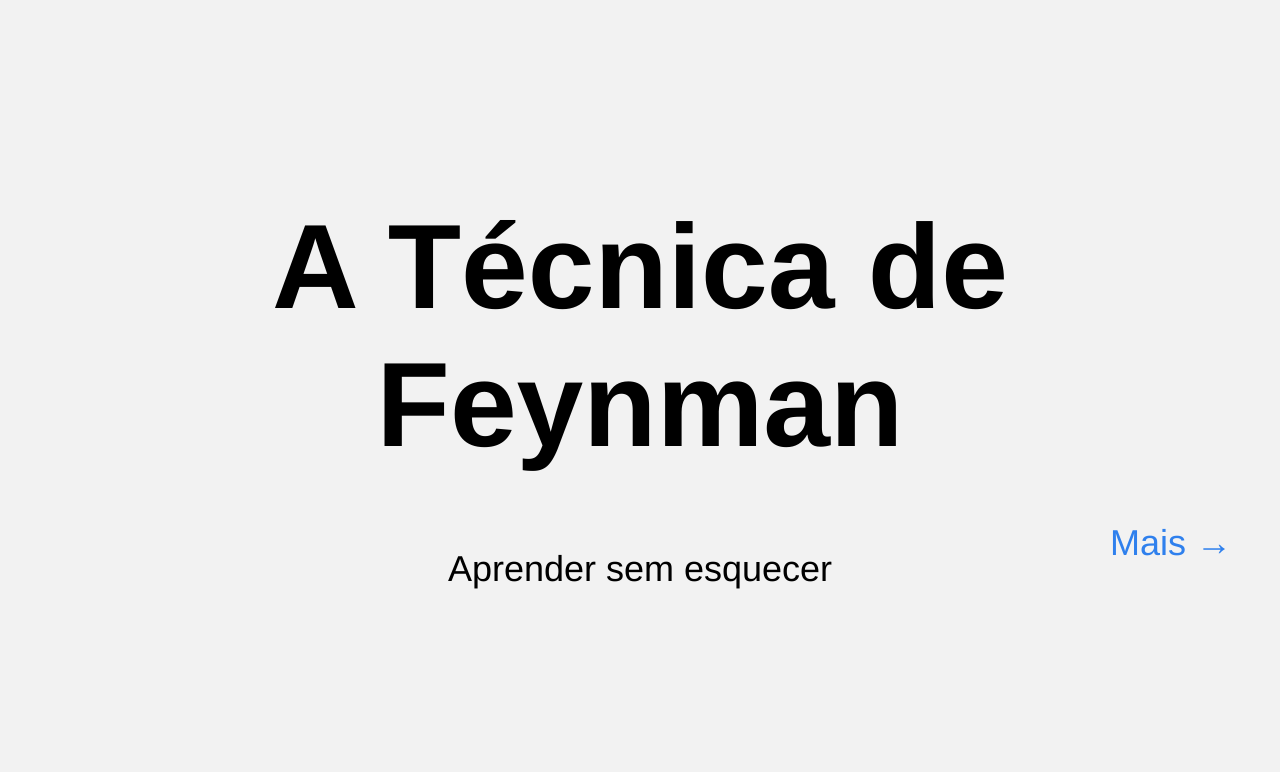
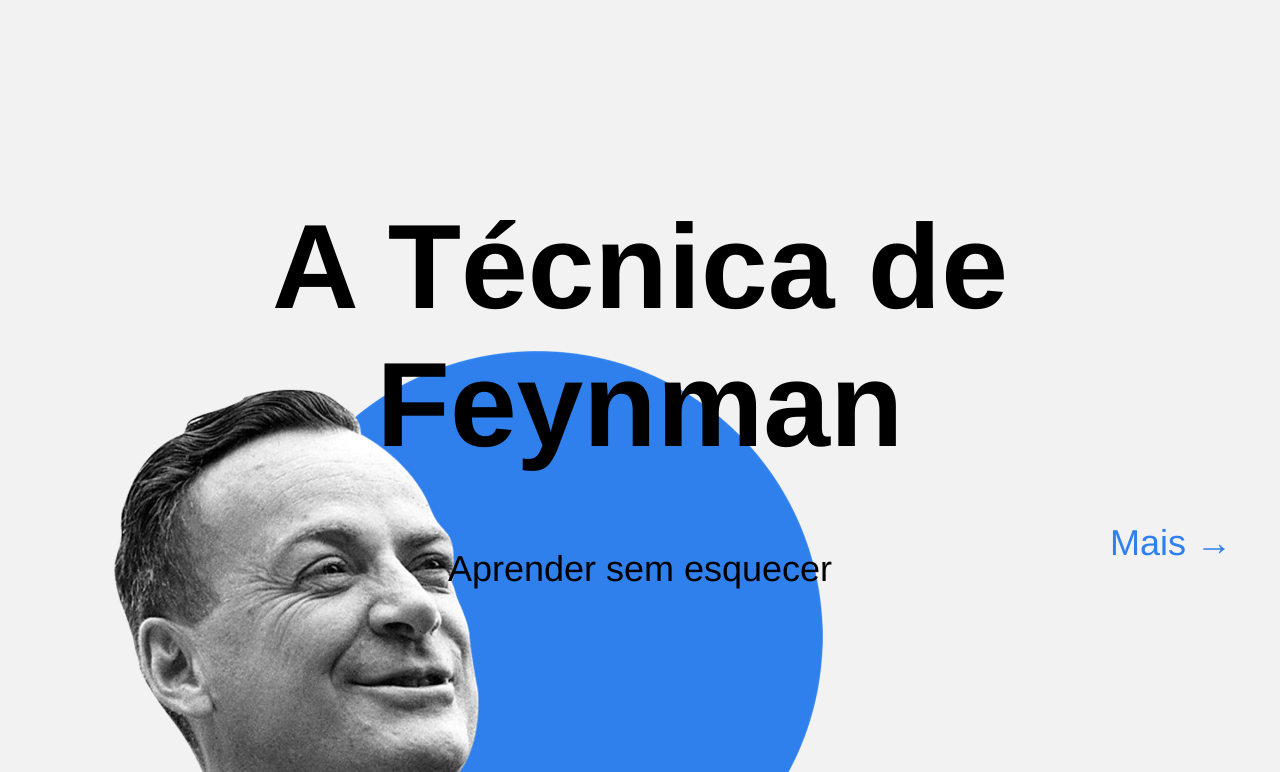
Before and after one commit to RafaGuanciale/aprendendo_a_aprender, a plain HTML site: page index.html in a window 1280 px wide. Shown: the part 2068-2840 px from the top of the page. Drawn offline with Linux system fonts and the light colour scheme.

Commit message:
Correções BG collor e Feynman block

```diff
--- a/styles/style.css
+++ b/styles/style.css
@@ -17,6 +17,10 @@
     display: flex;
     position: relative;
     background-color: #F2F2F2;;
+}
+
+.content{
+    background-color: #F2F2F2;
 }
 
 .header__column{
@@ -170,6 +174,8 @@
     position: relative;
     height: 790px;
     padding-top: 100px;
+    display: flex;
+    flex-direction: column;
 }
 
 .feynman__title{
@@ -179,6 +185,8 @@
     font-size: 120px;
     font-weight: bold;
     text-align: center;
+    position: relative;
+    z-index: 3;
 }
 
 .feynman__subtitle{
@@ -186,6 +194,8 @@
     font-size: 36px;
     font-weight: normal;
     text-align: center;
+    position: relative;
+    z-index: 2;
 }
 
 .feynman__link{
@@ -206,7 +216,7 @@
     position: absolute;
     bottom: 0px;
     left: 0px;
-    z-index: -1;
+    z-index: 0;
 }
 
 .espaco{
```
